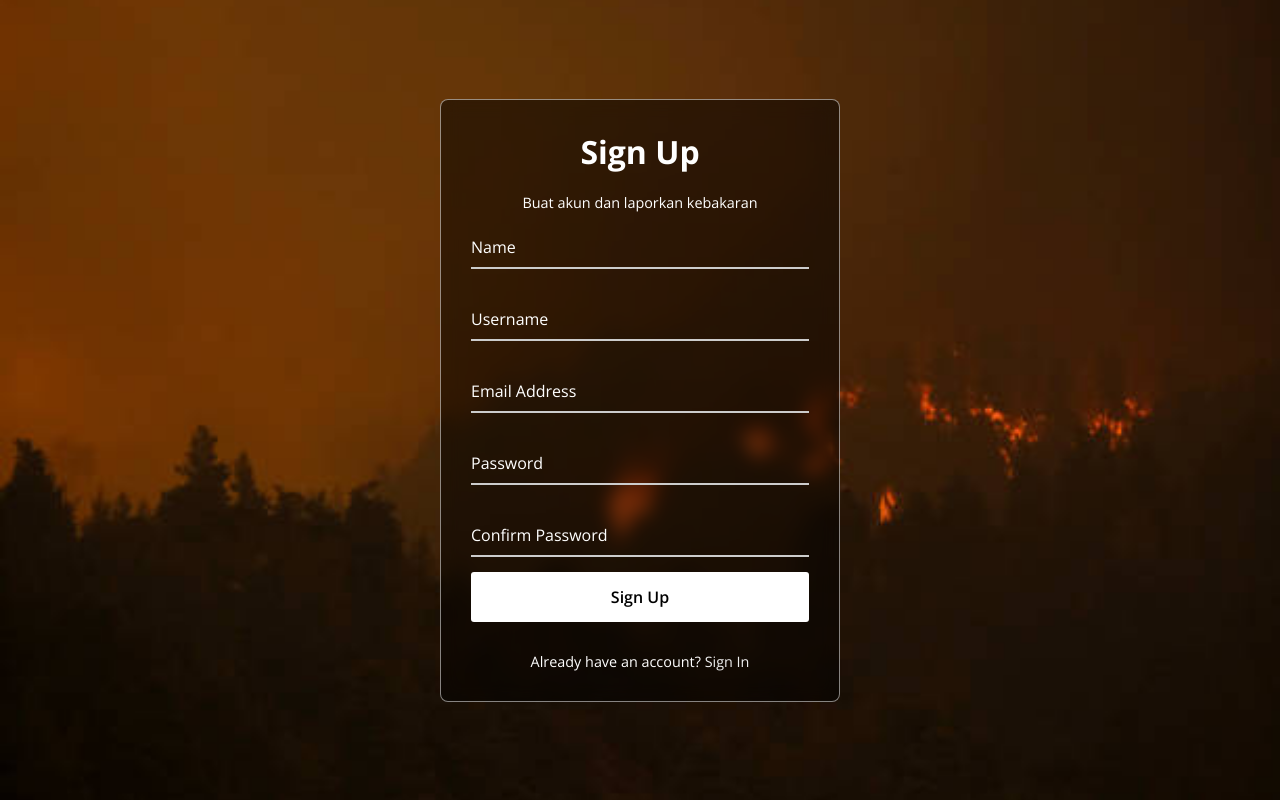
After one commit to rakeputr/simb-karhutla, a PHP site: page /simb-karhutla/registerNew.php in a window 1280 px wide. The commit adds this page. Run offline with PHP 8.4, Linux system fonts and the light colour scheme.

Commit message:
nambahin foto kita dan samain style register login

```diff
--- a/admin/unverified.php
+++ b/admin/unverified.php
@@ -76,6 +76,8 @@ try {
       href="<?= Route::createUrl('admin_assets/images/favicon.svg')?>"
       type="image/x-icon"
     />
+
+
   </head>
 
   <body>
--- a/form_pelaporan.php
+++ b/form_pelaporan.php
@@ -8,7 +8,7 @@ require_once (__DIR__ . '/src/Facades/Connection.php');
 
 
     if (!isLogged()) {
-        Route::redirect('login.php?message=belum_login');
+        Route::redirect('loginNew.php?message=belum_login');
     }
 
 
--- /dev/null
+++ b/registerNew.php
@@ -0,0 +1,178 @@
+<?php
+require_once (__DIR__ . "/src/Facades/authentication.php");
+
+if (isset($_POST["register"])) {
+    $result = register($_POST);
+    if ($result) {
+        echo "<script>
+        alert('Sign up berhasil.');
+        document.location.href = 'login.php';
+        </script>";
+    }
+}
+
+if (isLogged()) {
+    header("Location:index.php");
+}
+?>
+
+<!DOCTYPE html>
+<html lang="en">
+
+<head>
+  <meta charset="UTF-8">
+  <meta name="viewport" content="width=device-width, initial-scale=1.0">
+  <title>Register Pantau Api</title>
+  <style>
+      @import url("https://fonts.googleapis.com/css2?family=Open+Sans:wght@200;300;400;500;600;700&display=swap");
+
+* {
+  margin: 0;
+  padding: 0;
+  box-sizing: border-box;
+  font-family: "Open Sans", sans-serif;
+}
+
+body {
+  display: flex;
+  align-items: center;
+  justify-content: center;
+  min-height: 100vh;
+  width: 100%;
+  padding: 0 10px;
+  background: url("images/bg.jpg") no-repeat center center/cover, #000;
+}
+
+.wrapper {
+  width: 400px;
+  border-radius: 8px;
+  padding: 30px;
+  text-align: center;
+  background: rgba(0, 0, 0, 0.5); /* Latar belakang transparan */
+  border: 1px solid rgba(255, 255, 255, 0.5);
+  backdrop-filter: blur(9px);
+  -webkit-backdrop-filter: blur(9px);
+}
+
+form {
+  display: flex;
+  flex-direction: column;
+}
+
+h2 {
+  font-size: 2rem;
+  margin-bottom: 20px;
+  color: #fff;
+}
+
+p {
+  font-size: 0.9rem;
+  color: #fff;
+}
+
+.input-field {
+  position: relative;
+  border-bottom: 2px solid #ccc;
+  margin: 15px 0;
+}
+
+.input-field label {
+  position: absolute;
+  top: 50%;
+  left: 0;
+  transform: translateY(-50%);
+  color: #fff;
+  font-size: 16px;
+  pointer-events: none;
+  transition: 0.15s ease;
+}
+
+.input-field input {
+  width: 100%;
+  height: 40px;
+  background: transparent;
+  border: none;
+  outline: none;
+  font-size: 16px;
+  color: #fff;
+}
+
+.input-field input:focus ~ label,
+.input-field input:valid ~ label {
+  font-size: 0.8rem;
+  top: 10px;
+  transform: translateY(-120%);
+}
+
+.wrapper a {
+  color: #efefef;
+  text-decoration: none;
+}
+
+.wrapper a:hover {
+  text-decoration: underline;
+}
+
+button {
+  background: #fff;
+  color: #000;
+  font-weight: 600;
+  border: none;
+  padding: 12px 20px;
+  cursor: pointer;
+  border-radius: 3px;
+  font-size: 16px;
+  border: 2px solid transparent;
+  transition: 0.3s ease;
+}
+
+button:hover {
+  color: #fff;
+  border-color: #fff;
+  background: rgba(255, 255, 255, 0.15);
+}
+
+.register {
+  text-align: center;
+  margin-top: 30px;
+  color: #fff;
+}
+
+  </style>
+</head>
+
+<body>
+  <div class="wrapper">
+    <form id="registerForm" method="post" action="">
+      <h2>Sign Up</h2>
+      <p>Buat akun dan laporkan kebakaran</p>
+      <div class="input-field">
+        <input type="text" id="name" name="name" required>
+        <label>Name</label>
+      </div>
+      <div class="input-field">
+        <input type="text" id="username" name="username" required>
+        <label>Username</label>
+      </div>
+      <div class="input-field">
+        <input type="email" id="email" name="email" required>
+        <label>Email Address</label>
+      </div>
+      <div class="input-field">
+        <input type="password" id="password" name="password" required>
+        <label>Password</label>
+      </div>
+      <div class="input-field">
+        <input type="password" id="confirmpassword" name="confirmpassword" required>
+        <label>Confirm Password</label>
+      </div>
+      <button type="submit" name="register" id="register">Sign Up</button>
+
+      <div class="register">
+        <p>Already have an account? <a href="loginNew.php">Sign In</a></p>
+      </div>
+    </form>
+  </div>
+</body>
+
+</html>
```
Also changed, not shown: admin/dashboard.php (+8 -0 lines), loginNew.php (+37 -44 lines), ourTeam.php (+12 -12 lines), src/Templates/sidebar.php (+14 -2 lines), images/bg.jpg (added), images/ourTeambg.avif (added), images/people/fera.jpeg (deleted), images/people/fera2.jpg (deleted), images/people/global.jpg (renamed from images/global.jpg), images/people/rake.png (added), 4 other files.
